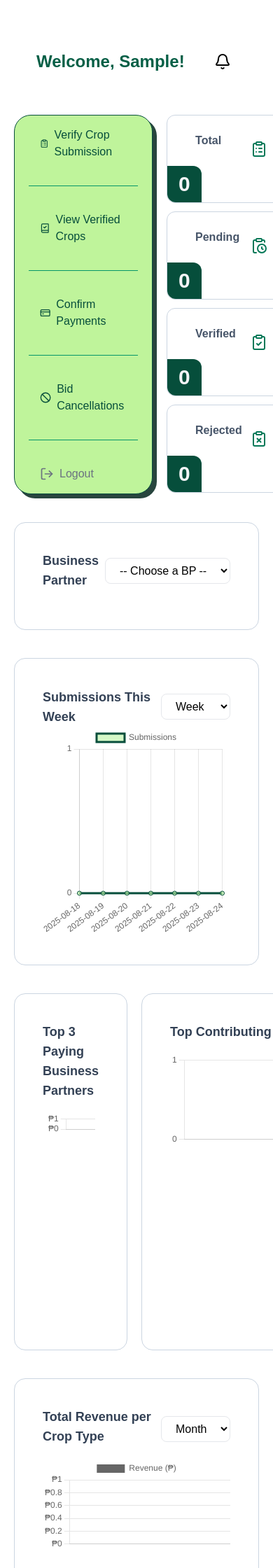
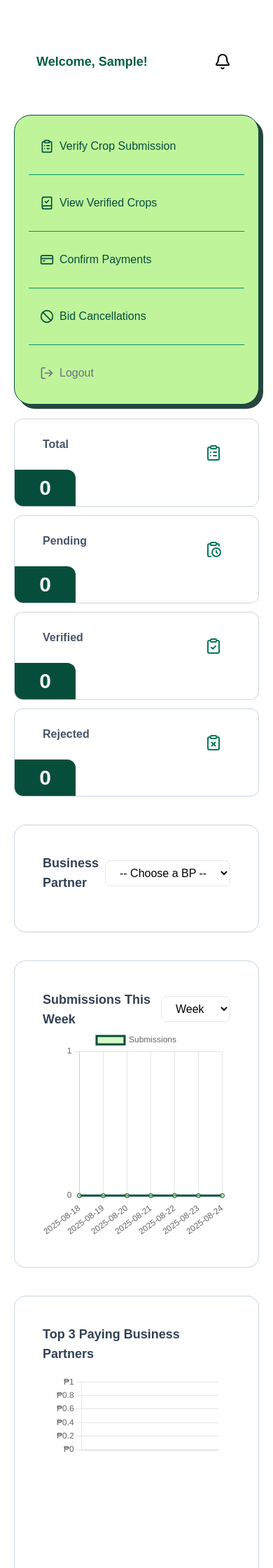
Before and after one commit to ianneyy/ahv2, a PHP site: page /AHV2/owner/dashboard.php in a window 390 px wide; the page is wider, and only the part inside the window is pictured. Shown: the top 2240 px of that part at 70% size. Run offline with PHP 8.4, Linux system fonts and the light colour scheme; the visitor is signed in with stand-in values (Sample User, id 1); data that the repository does not hold is empty; some libraries are stand-ins or nearby versions.

Commit message:
owner dashboard responsive

```diff
--- a/owner/dashboard.php
+++ b/owner/dashboard.php
@@ -138,11 +138,11 @@ while ($row = $res->fetch_assoc()) {
 </head>
 
 <body>
-  <div class="max-w-7xl" style=" margin: auto; font-family: Arial; padding: 20px;">
+  <div class="lg:max-w-7xl" style=" margin: auto; font-family: Arial; padding: 20px;">
     <div class="flex items-center justify-center">
 
       <div id="bar" class="flex w-full justify-between items-center mt-8 mb-10 px-8 py-4 rounded-full">
-        <h2 class="text-2xl font-semibold text-emerald-800">Welcome,
+        <h2 class="text-lg lg:text-2xl font-semibold text-emerald-800">Welcome,
           <?= ucfirst(htmlspecialchars($_SESSION["user_name"])) ?>!
         </h2>
 
@@ -159,16 +159,16 @@ while ($row = $res->fetch_assoc()) {
 
 
 
-    <section class="flex gap-5">
+    <section class="flex flex-col lg:flex-row gap-5">
 
 
-      <div class="w-full  border  border-emerald-900 shadow-lg bg-[#BFF49B] rounded-3xl flex items-center "
+      <div class="w-full  border  border-emerald-900 shadow-lg bg-[#BFF49B] rounded-3xl flex items-center py-4 lg:py-0"
         style="box-shadow: 6px 6px 0px #28453E;">
 
-        <div class="flex flex-col gap-5 px-5 w-full ">
+        <div class="flex flex-col gap-3 lg:gap-5 px-5 w-full ">
 
           <a href="verify_crops.php"
-            class="flex gap-2 text-emerald-900 hover:bg-emerald-800 hover:text-gray-100  py-4 px-4 cursor-pointer rounded-lg items-center transition duration-300 ease-in-out">
+            class="flex gap-2 text-emerald-900 hover:bg-emerald-800 hover:text-gray-100 py-4 px-4 cursor-pointer rounded-lg items-center transition duration-300 ease-in-out ">
 
             <i data-lucide="clipboard-list" class="w-5 h-5"></i>
             <span>Verify Crop Submission</span>
@@ -330,7 +330,7 @@ while ($row = $res->fetch_assoc()) {
         <canvas id="trendChart"></canvas>
       </div>
     </div>
-    <section class="mt-10 flex gap-5">
+    <section class="mt-10 flex flex-col lg:flex-row gap-5">
 
 
       <div class="w-full border border-slate-300  p-10 rounded-2xl">
```
